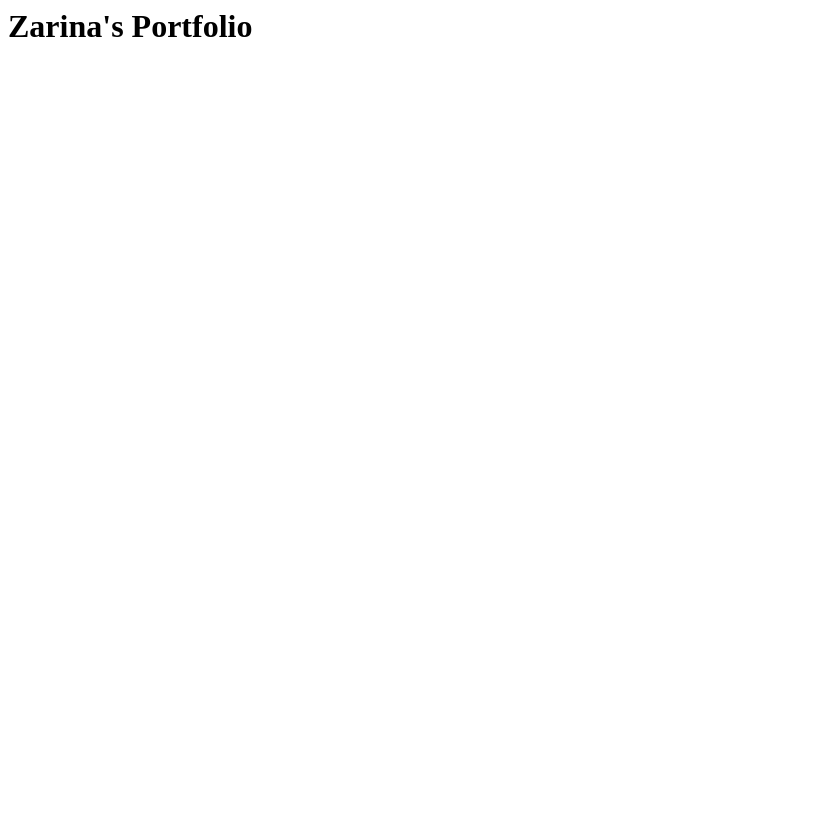
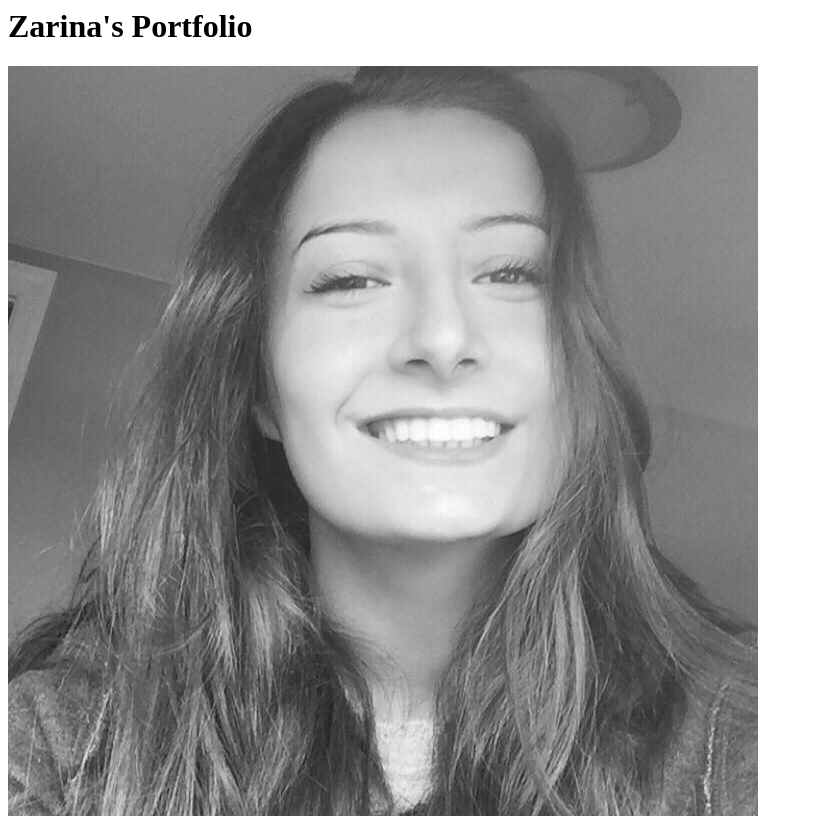
Before and after one commit to zfoudree/zfoudree.github.io, a plain HTML site: page index.html in a window 1280 px wide. Shown: the whole page, without its empty margins (0-813 px from the left). Before the commit the page ends 800 px from the top, so only its background shows below. Drawn offline with Linux system fonts and the light colour scheme.

Commit message:
Update index.html

```diff
--- a/index.html
+++ b/index.html
@@ -2,5 +2,5 @@
     <h1>
         Zarina's Portfolio
     </h1>
-    <img src=".bioPic7.JPG' />
+    <img src="me.jpg" />
     </html>
```
